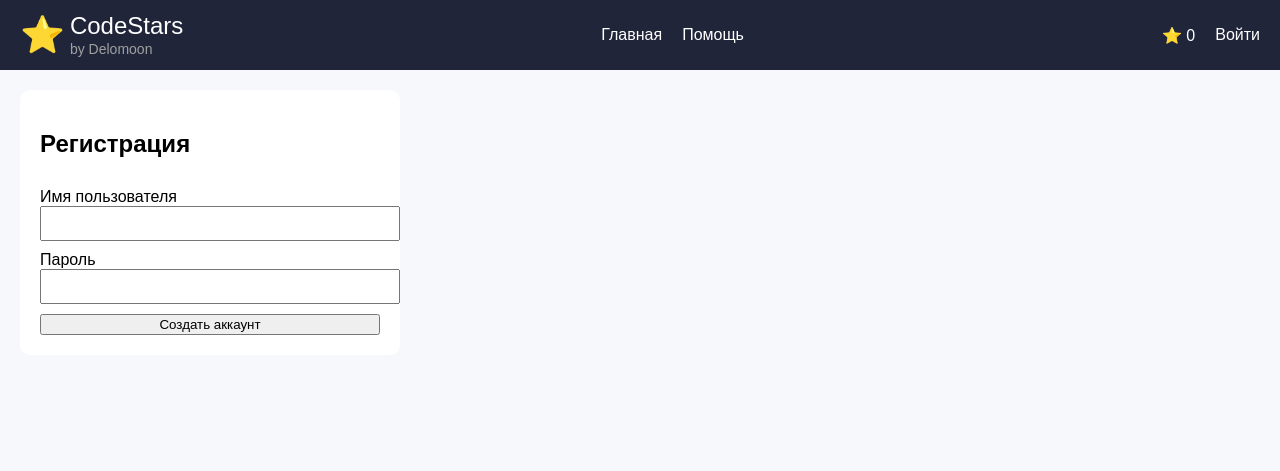
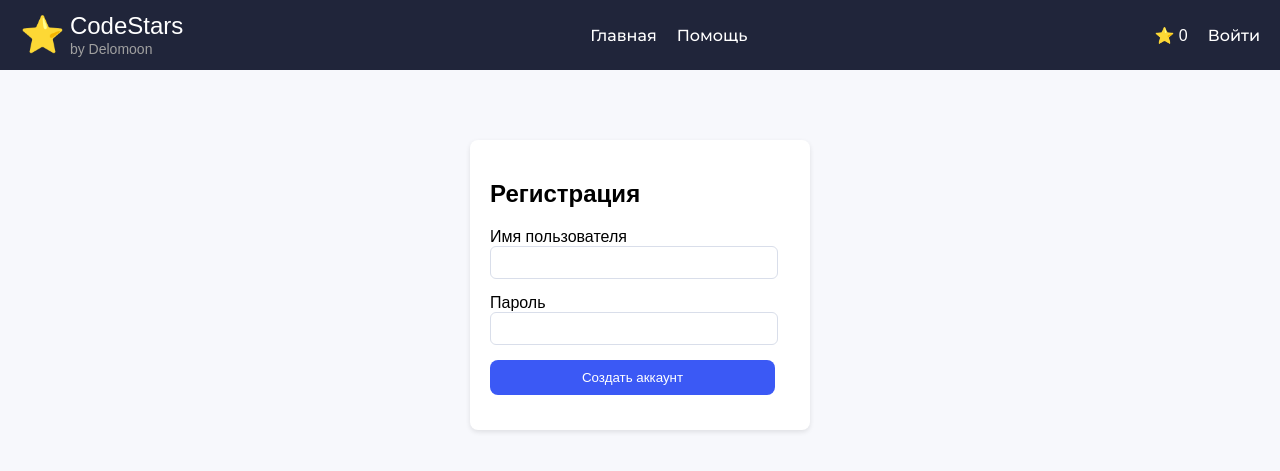
Before and after one commit to Delomoon/Meducation, a Flask app: page /register in a window 1280 px wide. Shown: the top 471 px of the page. Run offline with Flask 3, Linux system fonts and the light colour scheme; some web fonts are replaced.

Commit message:
Update desing

```diff
--- /dev/null
+++ b/static/css/_animation.css
@@ -0,0 +1,3 @@
+* {
+    transition: all 0.3s ease-in-out;
+}
--- a/static/css/_auth.css
+++ b/static/css/_auth.css
@@ -1,14 +1,27 @@
 .auth-form {
-    max-width: 340px;
+    width: 300px;
+    margin: 50px auto;
+    padding: 20px;
     background: white;
-    padding: 20px;
-    border-radius: 10px;
-    display: flex;
-    flex-direction: column;
-    gap: 10px;
+    border-radius: 8px;
+    box-shadow: 0 2px 5px rgba(0,0,0,0.1);
 }
 
 .auth-form input {
-     width: 100%;
-     padding: 8px;
+    width: 90%;
+    padding: 8px;
+    border: 1px solid #d9deea;
+    border-radius: 6px;
+    margin-bottom: 5%;
 }
+
+.auth-form button {
+    width: 95%;
+    background: #3b59f5;
+    color: white;
+    border: none;
+    border-radius: 8px;
+    padding: 10px;
+    cursor: pointer;
+    margin-bottom: 5%;
+}
--- a/static/css/_header.css
+++ b/static/css/_header.css
@@ -18,7 +18,17 @@ header {
     gap: 5px;
 }
 
-.header-center a, .header-right a { color: white; text-decoration: none; }
+.header-center a, .header-right a {
+    color: white;
+    text-decoration: none;
+    font-family: "Montserrat";
+    font-weight: 500;
+}
+
+.header-center a:hover, .header-right a:hover {
+    color: #cccccc;
+    scale: 1.05;
+}
 .content { padding: 20px; }
 .logo { font-size: 22px; }
 
@@ -41,3 +51,7 @@ header {
 .logo {
     font-size: 36px;
 }
+
+.stars {
+    user-select: none;
+}
--- a/static/css/_user-stats.css
+++ b/static/css/_user-stats.css
@@ -1,8 +1,27 @@
+.profile {
+    margin: 0;
+    display: flex;
+    justify-content: space-between; /* Распределяем элементы по краям */
+}
+
 table {
     border-collapse: collapse;
     background: white;
 }
+
 th, td {
     border: 1px solid #d9deea;
     padding: 8px 12px;
 }
+
+.left-profile {
+    display: block;
+    margin-bottom: 20px;
+    align-items: baseline;
+}
+
+.right-profile {
+    display: block;
+    margin-bottom: 20px;
+    align-items: end;
+}
--- a/static/css/style.css
+++ b/static/css/style.css
@@ -1,8 +1,10 @@
 @import url('https://fonts.googleapis.com/css2?family=Bpmf+Huninn&display=swap');
+@import url('https://fonts.googleapis.com/css2?family=Montserrat:ital,wght@0,100..900;1,100..900&display=swap');
 @import url('_header.css');
 @import url('_level.css');
 @import url('_auth.css');
 @import url('_user-stats.css');
+@import url('_animation.css');
 
 body {
     margin: 0;
```
